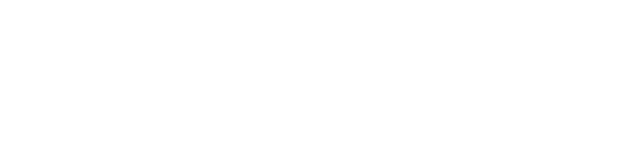
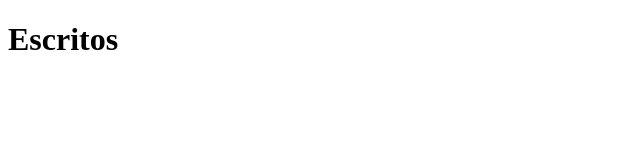
Before and after one commit to aigwriter/A.L.Garay, a plain HTML site: page index.html in a window 1280 px wide. Shown: the whole page, without its empty margins (0-640 px from the left). Drawn offline with Linux system fonts and the light colour scheme.

Commit message:
Añadido titular de la página.

```diff
--- a/index.html
+++ b/index.html
@@ -7,6 +7,6 @@
         <title>Proyecto A.L.Garay - Inicio</title>
     </head>
     <body>
-
+        <h1>Escritos</h1>
     </body>
 </html>
```
